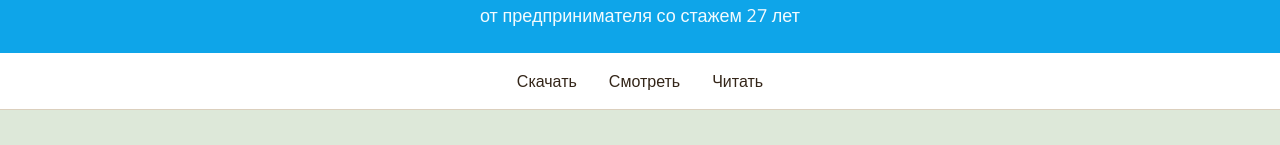
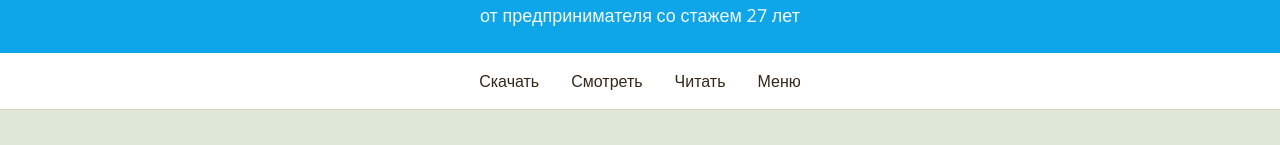
Before and after one commit to pr-poehali-dev/profit-growth-consulting, a React (Vite) app: page / in a window 1280 px wide. Shown: the part 183-328 px from the top of the page. Built offline with nearby package versions, Linux system fonts and the light colour scheme.

Commit message:
Добавить пункт Меню в навигацию

```diff
--- a/src/pages/Index.tsx
+++ b/src/pages/Index.tsx
@@ -176,6 +176,9 @@ SMS/Email: "У вас 500 бонусов, сгорают через 5 дней".
               </a>
               <a href="#articles" className="text-base font-medium hover:text-accent transition-colors">
                 Читать
+              </a>
+              <a href="#footer-menu" className="text-base font-medium hover:text-accent transition-colors">
+                Меню
               </a>
             </div>
           </div>
@@ -652,7 +655,7 @@ SMS/Email: "У вас 500 бонусов, сгорают через 5 дней".
         </section>
       </main>
 
-      <nav className="bg-card border-t border-border py-6">
+      <nav id="footer-menu" className="bg-card border-t border-border py-6">
         <div className="container mx-auto px-4 flex items-center justify-center">
           <div className="flex gap-8">
             <a href="#services" className="text-sm hover:text-accent transition-colors">Услуги</a>
```
